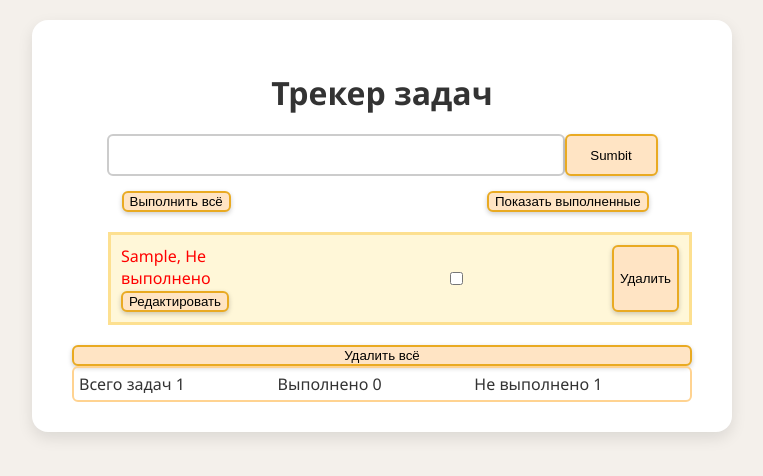
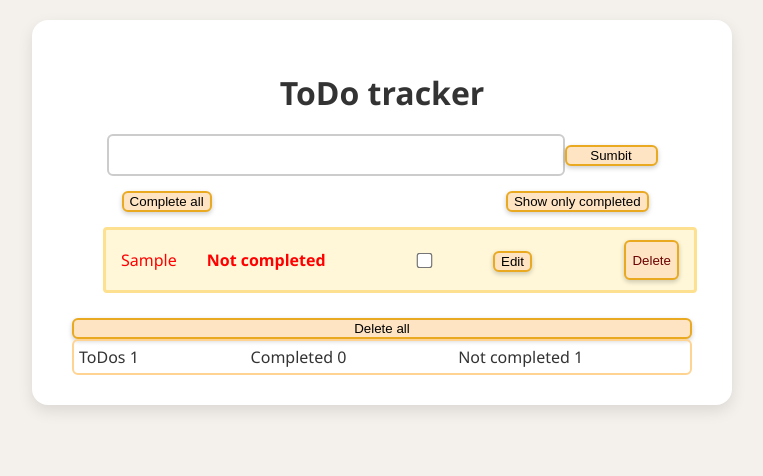
Before and after one commit to Dkeeper66/another-try, a React (Create React App) app: page / in a window 1280 px wide. Both pictures are taken after typing "Sample" into the empty fields and a click on the button "Sumbit". Shown: the top 476 px of the page, without its empty margins (258-1021 px from the left). Built offline with nearby package versions, Linux system fonts and the light colour scheme.

Commit message:
translated to english

```diff
--- a/src/App.css
+++ b/src/App.css
@@ -37,20 +37,42 @@ ul{
 }
 .singleTask{
     display: flex;
-    flex-direction: row;
-    justify-content: center;
+    align-items: center;
+    justify-content: space-between;
+    flex-wrap: nowrap;
     background-color: rgb(255, 247, 216);
     border: 3px solid rgb(253, 224, 144);
+    border-radius: 4px;
     width: 100%;
-    justify-content: space-between;
-    padding: 10px;
-    margin: 5px;
+    padding: 10px 15px;
+    margin-bottom: 10px;
+    gap: 10px;
 }
 .singleTask[hidden]{
     display: none !important;
 }
 li{
-    margin-right: 50%;
+    display: flex;
+    align-items: center;
+    flex-wrap: wrap;
+    flex-grow: 1;
+    margin-right: 15px;
+}
+.taskName{
+    word-break: break-word;
+    flex-grow: 1;
+    margin-right: 15px;
+    font-size: 16px;
+    white-space: normal;
+    max-width: 400px;
+}
+.taskStatus{
+    white-space: nowrap;
+    margin-right: 15px;
+    align-self: center;
+    font-weight: bold;
+    margin-left: auto;
+    padding-left: 15px;
 }
 
 
@@ -87,16 +109,45 @@ li{
         width: 15%;
     }
     .checkbox{
-
+        width: 25px;
+        margin: 0 10px;
+        transform: scale(1.2);
+        align-self: center;
+    }
+    button#deleteSingleButton{
+        width: auto;
+        height: 40px;
+        color: rgb(107, 0, 0);
+        margin-top: auto;
+        margin-bottom: auto;
+    }
+    button#saveButton{
+        width: 80px;
+        padding: 5px 10px;
+        align-self: center;
+        margin: 0 5px;
     }
 
-input[type="text"] {
+input#input{
     padding: 10px;
     width: 70%;
     font-size: 16px;
     border: 2px solid #ccc;
     border-radius: 6px;
     }
+input#save{
+    font-size: 16px;
+    border: 2px solid #ccc;
+    border-radius: 6px;
+    padding: 5px;
+    margin-right: 5px;
+}
+form{
+    display: flex;
+    align-items: center;
+    flex-wrap: wrap;
+}
+
 
 .counters{
     display: flex;
--- a/src/App.js
+++ b/src/App.js
@@ -10,9 +10,9 @@ const Counters = ({taskList})=>{
   return(
     <>
     <div className='counters'>
-    <div className='singleCounter'>Всего задач {sumCount}</div>
-    <div className='singleCounter'>Выполнено {doneCount}</div>
-    <div className='singleCounter'>Не выполнено {undoneCount}</div>
+    <div className='singleCounter'>ToDos {sumCount}</div>
+    <div className='singleCounter'>Completed {doneCount}</div>
+    <div className='singleCounter'>Not completed {undoneCount}</div>
     </div>
     </>
   )
@@ -85,11 +85,21 @@ export default function App(){
     <div className='taskshow' key={id}>
       <div className='singleTask' hidden={hiddenStatus}>
       <div>
-      <li id={styleID}>{name}, {status ? 'Выполнено' : 'Не выполнено'}</li>
-      <div>
+      <li id={styleID}>
+        <span className='taskName'>{name}</span>
+        <span className='taskStatus'>{status ? 'Completed' : 'Not completed'}</span>
+        </li>
+
+
+      </div>
+      <input className='checkbox'
+      type='checkbox'
+      checked={status}
+      onChange={() => toggleStatus(id)}></input>
+       <div>
         {showEdit !== id && (
           <button type='button' onClick={() => handleEdit({name, id})}>
-            Редактировать
+            Edit
             </button>
           )}
       </div>
@@ -97,28 +107,25 @@ export default function App(){
         {showEdit === id && (
           <form onSubmit={handleSave}>
             <input
+            id='save'
             type='text'
             placeholder={name}
             value={task}
             onChange={(e)=>setTask(e.target.value)}>
             </input>
             <button
+            id='saveButton'
             type='submit'>
-              сохранить
+              Save
             </button>
           </form>)}
           </div>
-
-      </div>
-      <input className='checkbox'
-      type='checkbox'
-      checked={status}
-      onChange={() => toggleStatus(id)}></input>
       <button
       type='button'
       onClick={() => handleDelete({id})}
+      id='deleteSingleButton'
       >
-        Удалить
+        Delete
       </button>
     </div>
     </div>)})
@@ -126,7 +133,7 @@ export default function App(){
   return(
     <>
     <div className='ToDo'>
-    <h1>Трекер задач</h1>
+    <h1>ToDo tracker</h1>
     <div className='topZone'>
     <form className='inputArea' onSubmit={handleSubmit}>
     <input
@@ -135,6 +142,7 @@ export default function App(){
     required
     onChange={(e)=>setTask(e.target.value)}
     disabled={editedTask !== null}
+    id='input'
     />
     <button
     type='submit'
@@ -146,7 +154,7 @@ export default function App(){
     type='button'
     onClick={() => handleCompleteAll({taskList})}
     >
-      Выполнить всё
+      Complete all
     </button>
     <button
     type='button'
@@ -154,7 +162,7 @@ export default function App(){
     id={filterButton.toString()}
     onClick={() => handleFilter()}
     >
-      Показать выполненные
+      Show only completed
     </button>
     </div>
     </div>
@@ -163,17 +171,17 @@ export default function App(){
     type='button'
     onClick={()=> setShowDelete(true)}
     >
-      Удалить всё
+      Delete all
     </button>
 
     {showDelete && (
       <div>
-        <p>Удалить всё?</p>
+        <p>Are you sure?</p>
         <button type='button' onClick={()=> {setTaskList([])
           setShowDelete(false)
           setEditedTask(null)
-        }}>Да</button>
-        <button type='button' onClick={() => setShowDelete(false)}>Нет</button>
+        }}>Yes</button>
+        <button type='button' onClick={() => setShowDelete(false)}>No</button>
       </div>
     )}
 
```
